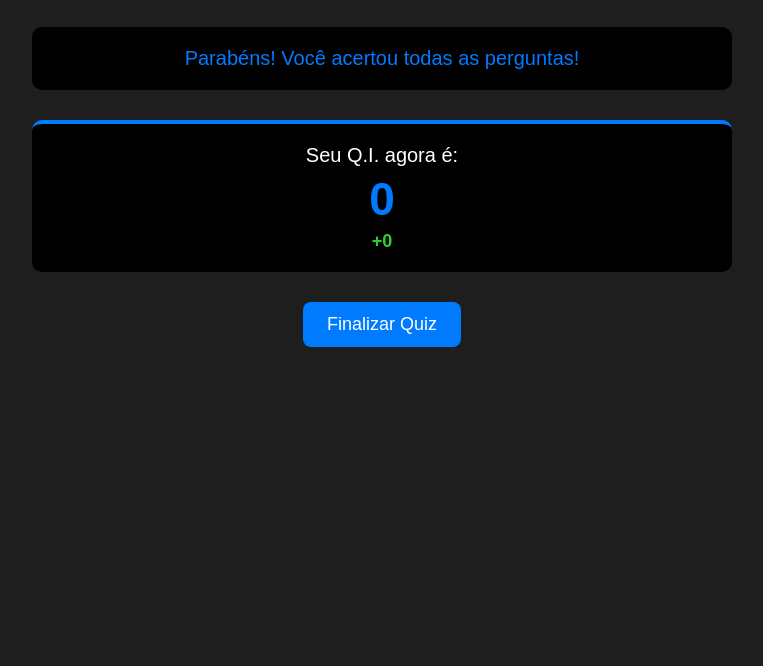
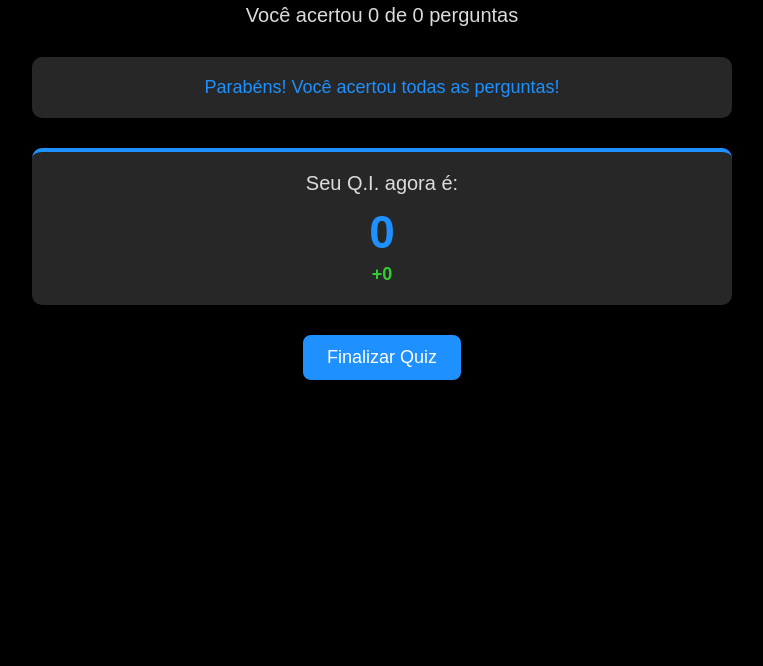
Before and after one commit to Rodrigo2488/quizapp, a website: page public/result.html in a window 1280 px wide. Shown: the part 134-800 px from the top of the page, without its empty margins (258-1021 px from the left). Drawn offline with Linux system fonts and the light colour scheme.

Commit message:
Mudança para tema dark

```diff
--- a/public/result.html
+++ b/public/result.html
@@ -1,4 +1,3 @@
-<!-- result.html -->
 <!DOCTYPE html>
 <html lang="pt-BR">
 <head>
@@ -8,8 +7,8 @@
   <style>
     body {
       font-family: Arial, sans-serif;
-      background-color: #1e1e1e; /* Preto um pouco mais claro */
-      color: white;
+      background-color: #000000; /* Fundo preto */
+      color: #ffffff; /* Texto branco */
       margin: 0;
       padding: 40px 20px;
       text-align: center;
@@ -18,46 +17,50 @@
     #result-container {
       max-width: 700px;
       margin: 0 auto;
+      padding: 20px;
+      background-color: #000000; /* Fundo cinza escuro */
+      border-radius: 10px;
+      box-shadow: 0 2px 8px rgba(0, 0, 0, 0.6); /* Sombreamento */
     }
 
     h1 {
       font-size: 32px;
-      color: #007bff; /* Azul */
-      margin-bottom: 10px;
+      color: #1e90ff; /* Azul escuro */
+      margin-bottom: 20px;
     }
 
     .acertos {
       font-size: 20px;
-      color: white;
+      color: #dcdcdc; /* Cinza claro */
       margin-bottom: 30px;
     }
 
     .retangulo {
-      background-color: #000; /* Preto intenso */
+      background-color: #272727; /* Cinza escuro */
       border-radius: 10px;
       padding: 20px;
       margin-bottom: 30px;
-      font-size: 20px;
-      color: #007bff;
+      font-size: 18px;
+      color: #1e90ff; /* Azul escuro */
     }
 
     .qi-container {
-      background-color: #000;
+      background-color: #272727; /* Cinza escuro */
       border-radius: 10px;
       padding: 20px;
-      border-top: 4px solid #007bff;
+      border-top: 4px solid #1e90ff; /* Linha azul no topo */
     }
 
     .qi-label {
       font-size: 20px;
-      color: white;
-      margin-bottom: 5px;
+      color: #dcdcdc; /* Cinza claro */
+      margin-bottom: 10px;
     }
 
     .qi-value {
       font-size: 46px;
       font-weight: bold;
-      color: #007bff;
+      color: #1e90ff; /* Azul escuro */
     }
 
     .qi-delta {
@@ -70,8 +73,8 @@
       margin-top: 30px;
       padding: 12px 24px;
       font-size: 18px;
-      background-color: #007bff;
-      color: white;
+      background-color: #1e90ff; /* Azul escuro */
+      color: #ffffff; /* Texto branco */
       border: none;
       border-radius: 8px;
       cursor: pointer;
@@ -79,7 +82,7 @@
     }
 
     .finalizar-btn:hover {
-      background-color: #0056b3;
+      background-color: #0056b3; /* Azul mais escuro no hover */
     }
   </style>
 </head>
--- a/public/style.css
+++ b/public/style.css
@@ -1,11 +1,11 @@
 :root {
-  --color-primary: #3498db;
-  --color-primary-dark: #2980b9;
-  --color-secondary: #007bff;
-  --color-gray-dark: #333;
-  --color-gray-medium: #666;
-  --color-gray-light: #7f8c8d;
-  --bg-color: #fff;
+  --color-primary: #1e90ff; /* Azul escuro */
+  --color-primary-dark: #1c86ee; /* Azul mais escuro */
+  --color-secondary: #00bfff; /* Azul claro */
+  --color-gray-dark: #ffffff; /* Branco para texto */
+  --color-gray-medium: #ffffff; /* Cinza médio */
+  --color-gray-light: #303030; /* Cinza escuro */
+  --bg-color: #000000; /* Fundo preto */
   --spacer: 1rem;
 }
 
@@ -23,7 +23,7 @@ body {
   color: var(--color-gray-dark);
 }
 
-/* Container principal sem fundo definido */
+/* Container principal */
 .container {
   max-width: 50rem; /* 800px */
   margin: 0 auto;
@@ -36,7 +36,7 @@ header {
   justify-content: space-between;
   align-items: center;
   padding: 1.25rem;
-  border-bottom: 0.125rem solid #000;
+  border-bottom: 0.125rem solid var(--color-gray-light);
   margin-bottom: 1.25rem;
 }
 
@@ -48,11 +48,11 @@ header h1 {
 
 /* Caixinha de QI no topo */
 #qi-display {
-  background-color: #000;
+  background-color: var(--color-gray-light);
   border-radius: 1rem;
   padding: 0.5rem 0.875rem;
-  box-shadow: 0 0 0.5rem rgba(0, 123, 255, 0.6);
-  color: var(--bg-color);
+  box-shadow: 0 0 0.5rem rgba(30, 144, 255, 0.6);
+  color: #ffffff;
   font-size: 1.125rem;
   font-weight: bold;
   display: flex;
@@ -71,14 +71,16 @@ header h1 {
   margin-bottom: 1.25rem;
 }
 
-/* Campo de texto da pesquisa com bordas igualmente arredondadas */
+/* Campo de texto da pesquisa */
 .search-bar input {
   width: 100%;
   padding: 0.75rem 3rem 0.75rem 0.75rem;
-  border: 0.125rem solid #ddd;
+  border: 0.125rem solid var(--color-gray-medium);
   border-radius: 1.563rem;
   font-size: 1rem;
   outline: none;
+  background-color: var(--color-gray-light);
+  color: var(--color-gray-dark);
 }
 
 /* Foco no campo de texto */
@@ -86,7 +88,7 @@ header h1 {
   border-color: var(--color-primary);
 }
 
-/* Preenchimento em azul apenas do cantinho direito */
+/* Botão de pesquisa */
 .search-bar button {
   position: absolute;
   top: 0;
@@ -104,7 +106,7 @@ header h1 {
   justify-content: center;
 }
 
-/* Título "Categorias" com underline azul até a metade */
+/* Título "Categorias" */
 .categories h2 {
   margin-bottom: 1.25rem;
   color: var(--color-primary);
@@ -122,23 +124,24 @@ header h1 {
   background-color: var(--color-primary);
 }
 
-/* Grid responsivo para os cartões de categoria */
+/* Grid responsivo para os cartões */
 #categories-container {
   display: grid;
   grid-template-columns: repeat(auto-fit, minmax(12.5rem, 1fr));
   gap: var(--spacer);
 }
 
-/* Cartão de categoria (estilo base) */
+/* Cartão de categoria */
 .category-card {
   position: relative;
-  background: var(--bg-color);
+  background: var(--color-gray-light);
   border-radius: 0.625rem;
   padding: 1.25rem;
-  box-shadow: 0 0.25rem 0.375rem rgba(0, 0, 0, 0.1);
+  box-shadow: 0 0.25rem 0.375rem rgba(0, 0, 0, 0.3);
   cursor: pointer;
   transition: transform 0.3s, box-shadow 0.3s;
   text-align: center;
+  color: var(--color-gray-dark);
 }
 
 /* Triângulo azul no canto inferior direito */
@@ -154,10 +157,9 @@ header h1 {
   z-index: 1;
 }
 
-/* Hover e foco no cartão */
 .category-card:hover {
   transform: translateY(-0.375rem);
-  box-shadow: 0 0.5rem 1rem rgba(0, 0, 0, 0.2);
+  box-shadow: 0 0.5rem 1rem rgba(0, 0, 0, 0.5);
 }
 
 .category-card:focus {
@@ -203,7 +205,7 @@ header h1 {
   margin-bottom: 0.9375rem;
 }
 
-/* Quantidade de perguntas estilizada */
+/* Quantidade de perguntas */
 .category-card span {
   position: absolute;
   bottom: 0.25rem;
@@ -213,11 +215,11 @@ header h1 {
   padding: 0.125rem 0.375rem;
   border: 0.063rem solid var(--color-primary-dark);
   border-radius: 0.25rem;
-  color: var(--color-gray-light);
+  color: var(--color-gray-dark);
   z-index: 2;
 }
 
-/* Botão de "Jogar" (caso queira usar depois) */
+/* Botão de "Jogar" */
 .play-btn {
   background: var(--color-primary);
   color: var(--bg-color);
@@ -236,28 +238,3 @@ header h1 {
   outline: 0.188rem solid var(--color-primary);
   outline-offset: 0.25rem;
 }
-
-/* ESTILO PARA O PROGRESSO */
-#progress-text {
-  font-size: 1rem;
-  color: var(--color-gray-medium);
-  margin-bottom: 1rem;
-  text-align: center;
-  font-weight: bold;
-}
-
-/*  Animação para pulsar o (1/15)*/
-@keyframes pulse {
-  0% {
-    transform: scale(1);
-    opacity: 1;
-  }
-  50% {
-    transform: scale(1.1);
-    opacity: 0.8;
-  }
-  100% {
-    transform: scale(1);
-    opacity: 1;
-  }
-}
```
Also changed, not shown: public/quiz.html (+10 -7 lines), public/quiz.js (+16 -8 lines).
